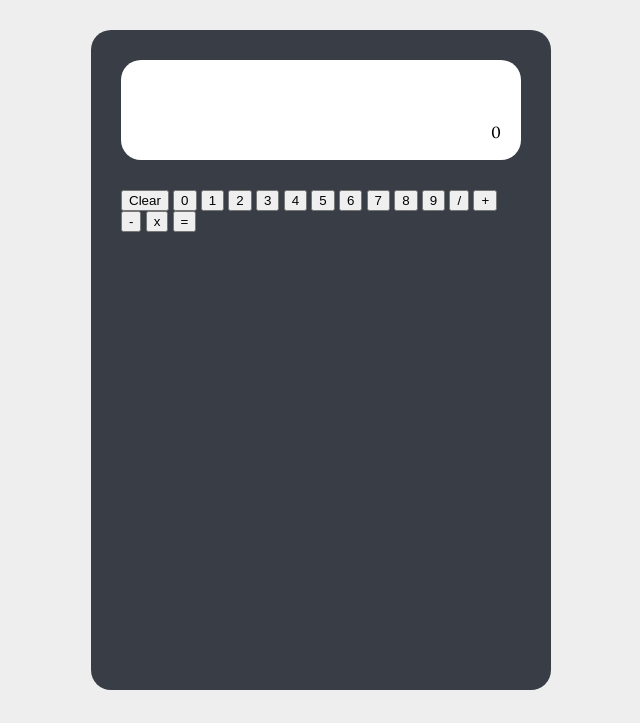
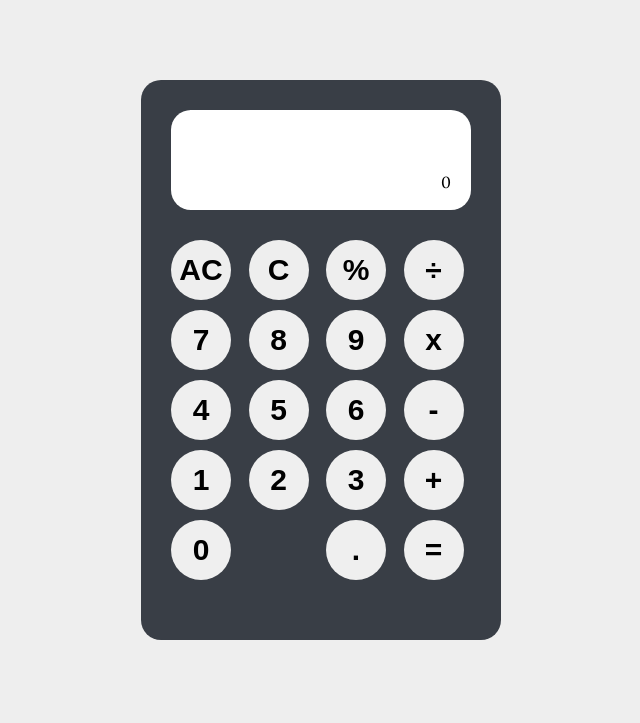
Before and after one commit to quincythai/calculator, a plain HTML site: page index.html in a window 1280 px wide. Shown: the top 723 px of the page, without its empty margins (319-959 px from the left). Drawn offline with Linux system fonts and the light colour scheme.

Commit message:
Organize buttons

```diff
--- a/index.html
+++ b/index.html
@@ -20,23 +20,30 @@
         <p class="screen-text" id="screen-text">0</p>
       </div>
       <div class="buttons">
-        <button class="button" id="clear-button">Clear</button>
+        <button class="button top-row" id="clear-button">AC</button>
+        <button class="button top-row">C</button>
+        <button class="button top-row operator-button">%</button>
+        <button class="button top-row operator-button">&divide</button>
 
-        <button class="button number-button">0</button>
-        <button class="button number-button">1</button>
-        <button class="button number-button">2</button>
-        <button class="button number-button"">3</button>
+        <button class="button number-button">7</button>
+        <button class="button number-button">8</button>
+        <button class="button number-button">9</button>
+        <button class="button operator-button">x</button>
+
+
         <button class="button number-button">4</button>
         <button class="button number-button">5</button>
         <button class="button number-button">6</button>
-        <button class="button number-button">7</button>
-        <button class="button number-button">8</button>
-        <button class="button number-button">9</button>
+        <button class="button operator-button">-</button>
 
-        <button class="button operator-button">/</button>
+        <button class="button number-button">1</button>
+        <button class="button number-button">2</button>
+        <button class="button number-button">3</button>
         <button class="button operator-button">+</button>
-        <button class="button operator-button">-</button>
-        <button class="button operator-button">x</button>
+
+        <button class="button number-button zero-button">0</button>
+        <button class="button number-button">.</button>
+
 
         <button class="button" id="equal-button">=</button>
       </div>
--- a/style.css
+++ b/style.css
@@ -31,8 +31,8 @@ body {
 }
 
 .calculator {
-  width: 400px;
-  height: 600px;
+  width: 300px;
+  height: 500px;
   background-color: var(--black);
   border-radius: 20px;
   padding: 30px;
@@ -41,13 +41,36 @@ body {
   flex-direction: column;
 }
 
+.top-row {
+  background-color: var(--gray);
+}
+
 .screen {
   background-color: white;
   height: 100px;
   border-radius: 20px;
-
   margin-bottom: 30px;
   position: relative;
+}
+
+.buttons {
+  display: grid;
+  gap: 10px;
+  grid-template-columns: repeat(4, 1fr);
+}
+
+.button {
+  cursor: pointer;
+  border: none;
+  width: 60px;
+  height: 60px;
+  border-radius: 50%;
+  font-weight: bold;
+  font-size: 30px;
+}
+
+.zero-button {
+  grid-column: span 2; /* Make this button span two columns */
 }
 
 .screen-text {
```
Also changed, not shown: 1 other file.
